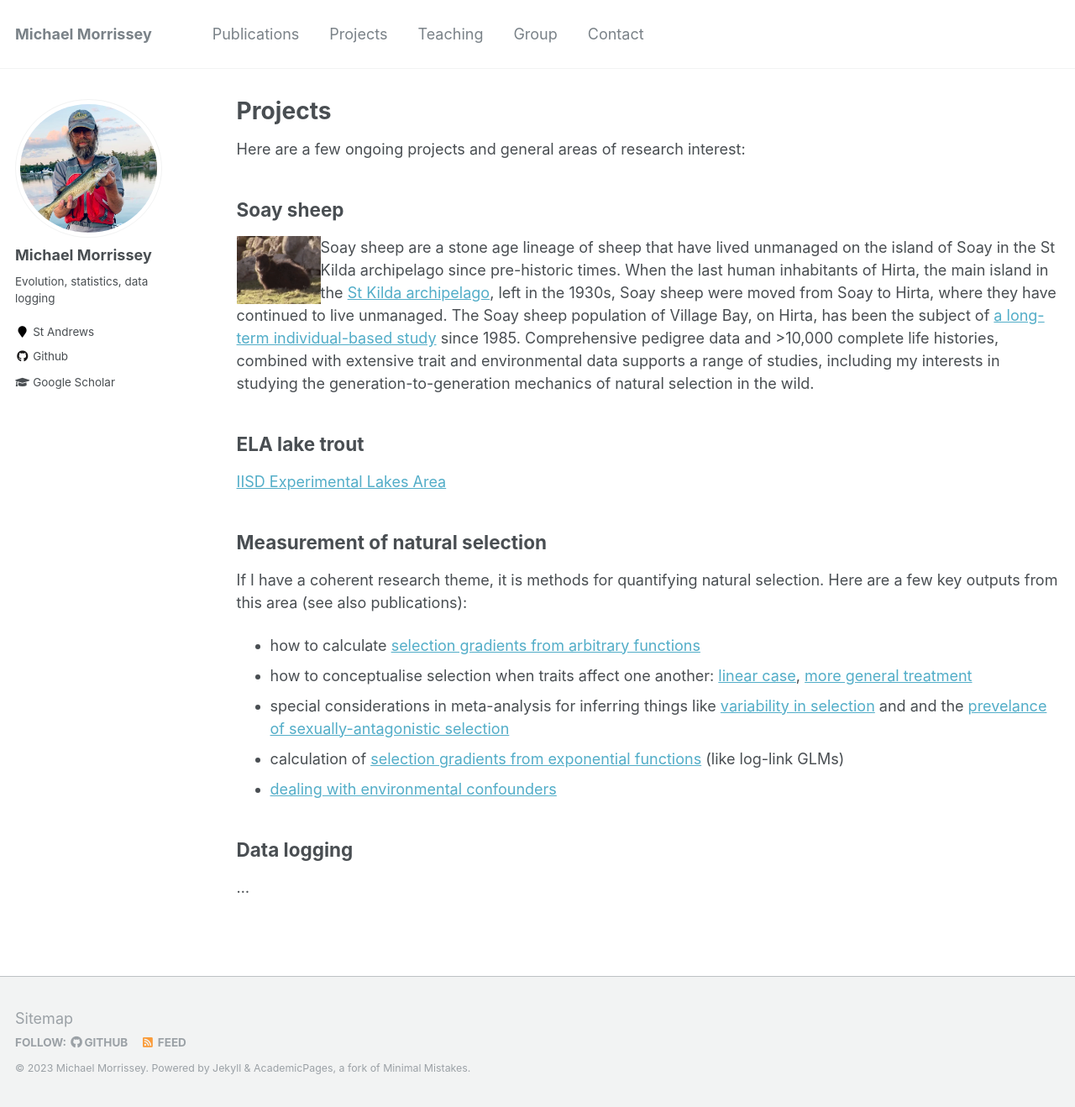
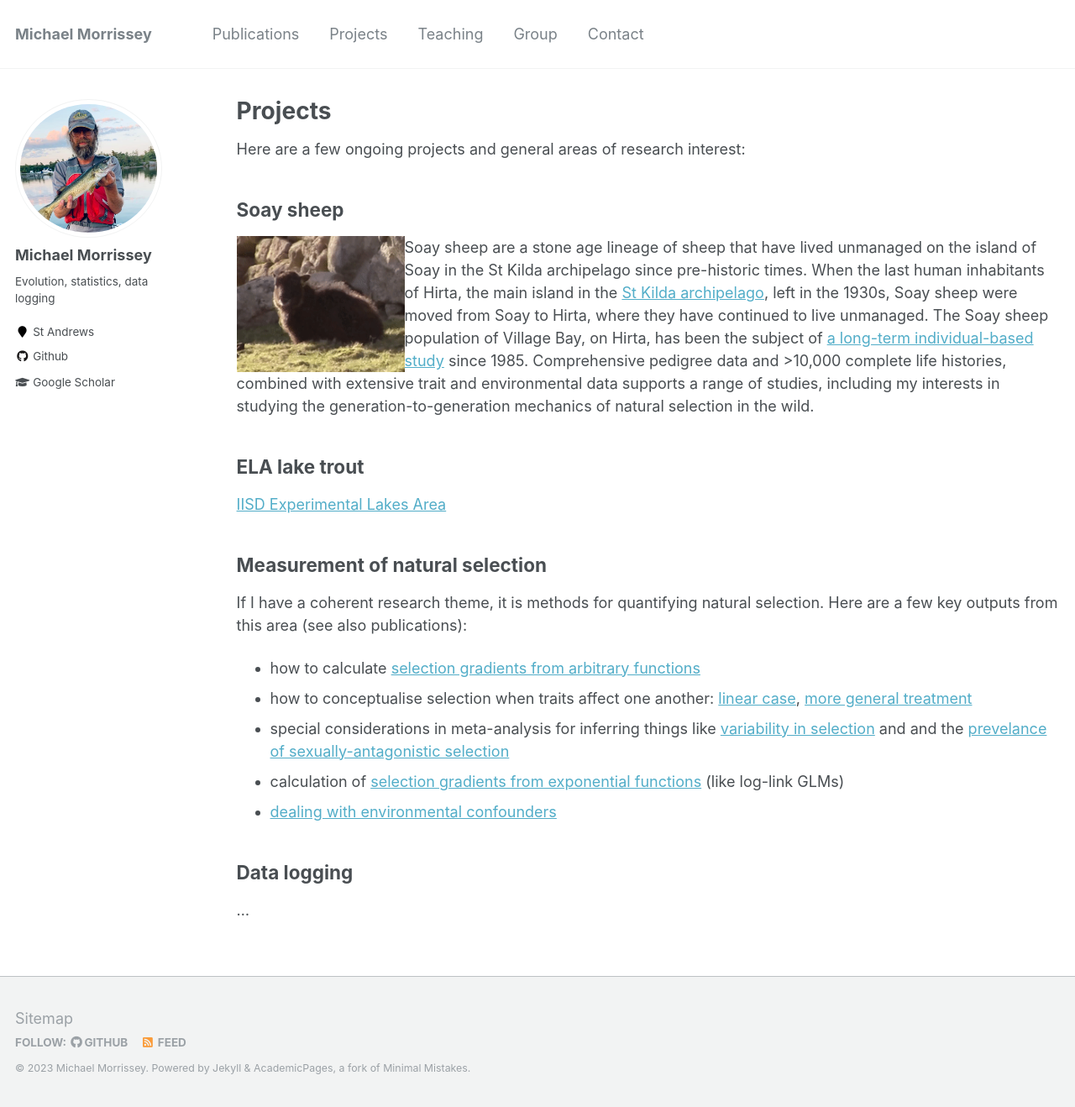
Before and after one commit to mbmorrissey/mbmorrissey.github.io, a Jekyll site: the page built from _pages/projects.md, in a window 1280 px wide and 1318 px high. Shown: the whole window at 84% size. Built offline with Jekyll 4.4.1, drawn with Linux system fonts in a browser that asks for light colours.

Commit message:
Update projects.md

```diff
--- a/_pages/projects.md
+++ b/_pages/projects.md
@@ -10,7 +10,7 @@ Here are a few ongoing projects and general areas of research interest:
 
 ## Soay sheep
 
-<img align="left" width="100" height="100" src="/files/small_chewing.gif">
+<img align="left" width="200" height="200" src="/files/small_chewing.gif">
 Soay sheep are a stone age lineage of sheep that have lived unmanaged on the island of Soay in the St Kilda archipelago since pre-historic times.  When the last human inhabitants of Hirta, the main island in the [St Kilda archipelago](https://www.nts.org.uk/visit/places/st-kilda), left in the 1930s, Soay sheep were moved from Soay to Hirta, where they have continued to live unmanaged.  The Soay sheep population of Village Bay, on Hirta, has been the subject of [a long-term individual-based study](https://soaysheep.bio.ed.ac.uk/) since 1985.  Comprehensive pedigree data and >10,000 complete life histories, combined with extensive trait and environmental data supports a range of studies, including my interests in studying the generation-to-generation mechanics of natural selection in the wild.
 
 ## ELA lake trout
```
